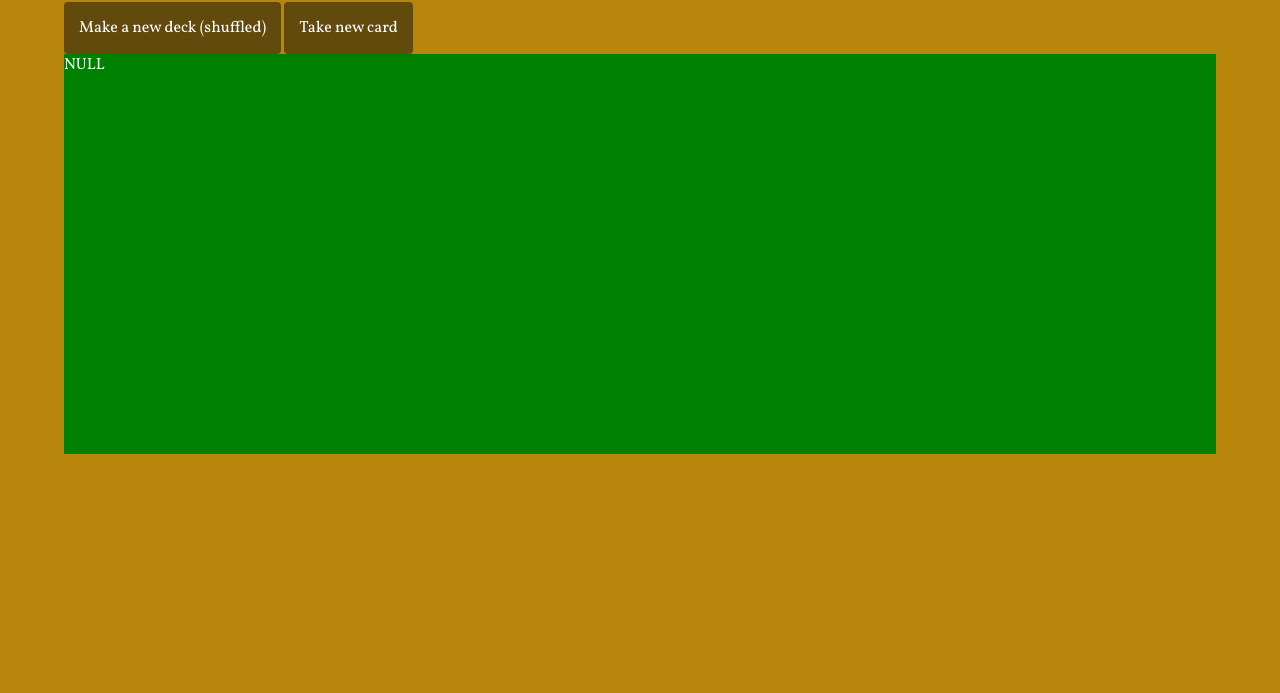
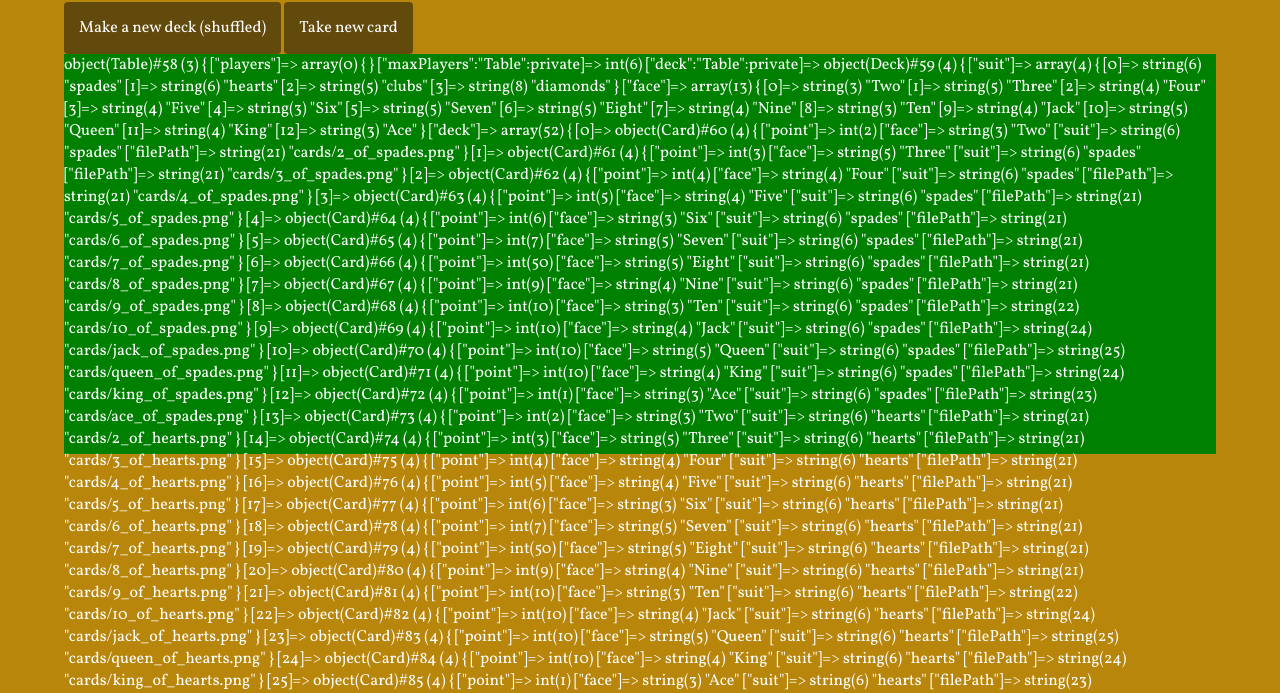
Before and after one commit to fransbernhard/cardGame, a PHP site: page / in a window 1280 px wide. Shown: the part 121-814 px from the top of the page. Before the commit the page ends 575 px from the top, so only its background shows below. Run offline with PHP 8.4, Linux system fonts and the light colour scheme; data that the repository does not hold is empty.

Commit message:
Made a function that creates new Deck in table objects

```diff
--- a/classes/Deck.class.php
+++ b/classes/Deck.class.php
@@ -27,7 +27,7 @@ class Deck {
     return array_pop($this->deck);
   }
 
-  function showDeck(){
+  function deckShuffle(){
     shuffle($this->deck);
     echo json_encode($this->deck);
   }
--- a/classes/Table.class.php
+++ b/classes/Table.class.php
@@ -1,11 +1,19 @@
 <?php
 session_start();
+
+spl_autoload_register(function ($className) {
+    include 'classes/' . $className . '.class.php';
+});
 
 class Table {
     public $players = [];
     private $maxPlayers = 6;
 
-    // private $deck = new Deck;
+    private $deck;
+
+    public function __construct(){
+        $this->deck = new Deck;
+    }
 
     public function registerPlayer($name) {
 
@@ -20,6 +28,12 @@ class Table {
         return $id;
 
     }
+
+    public function showDeck(){
+        $this->deck->deckShuffle();
+    }
+
+
 
     // public function showPlayer() {    // Takes a random set of payers out of a shuffled group of players
     //     // shuffle($this->players);      // Shuffles the array of players
--- a/index.php
+++ b/index.php
@@ -74,9 +74,15 @@ spl_autoload_register(function ($className) {
 		file_put_contents("game.dat", $tableserialized);
 		// echo $tableserialized;
 
+		$str = file_get_contents("game.dat");
+		$table = unserialize($str);
 
 
-		var_dump($unserialized);
+
+		var_dump($table);
+
+
+		// var_dump($unserialized);
 
 
 
--- a/takeCard.php
+++ b/takeCard.php
@@ -5,6 +5,9 @@
   });
 
   session_start();
+
+  $str = file_get_contents("game.dat");
+  $table = unserialize($str);
 
   $table = $_SESSION["table"];//when grabbing the session u need to change the pattern how u type it.
 
```
Also changed, not shown: cards.php (+6 -3 lines), reg.player.php (+8 -1 lines), 1 other file.
